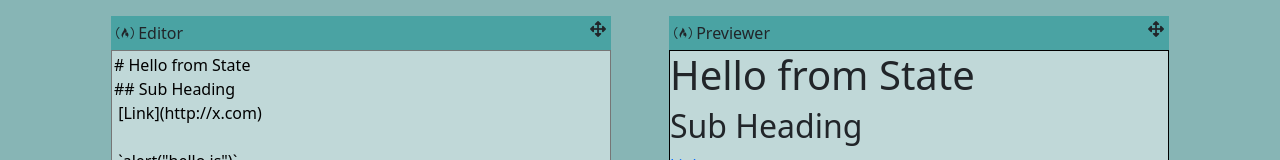
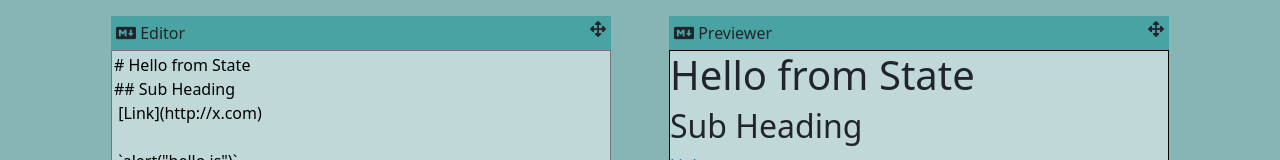
Before and after one commit to grayTurtle01/react-markdow-previewer, a React (Create React App) app: page / in a window 1280 px wide. Shown: the top 160 px of the page. Built offline with nearby package versions, Linux system fonts and the light colour scheme.

Commit message:
update: ToolBar component

```diff
--- a/src/components/Editor.jsx
+++ b/src/components/Editor.jsx
@@ -1,17 +1,12 @@
+import ToolBar from './ToolBar'
+
 const Editor = ({resizeEditor, input, editorBig, handleChange})=>{
 
     return (
     <div>
-
-        <div className="toolbar">
-          <div>
-            <i className="fab fa-free-code-camp"></i> Editor
-          </div>
-            { editorBig ?
-              <i className="fa fa-compress" onClick={resizeEditor}></i>:
-              <i className="fa fa-arrows-alt" onClick={resizeEditor}></i>
-            }
-        </div>
+       <ToolBar title={"Editor"}
+                resize={resizeEditor}
+                isBig={editorBig} />
 
 
         <textarea id="editor"
--- a/src/components/Previewer.jsx
+++ b/src/components/Previewer.jsx
@@ -1,21 +1,16 @@
+import ToolBar from './ToolBar'
+
 const Previewer = ({resizePreviewer, previewerBig})=> {
     return(
     <div>
 
-        <div className="toolbar">
-          <div>
-            <i className="fab fa-free-code-camp"></i> Previewer
-          </div>
-            {
-              previewerBig ?
-              <i className="fa fa-compress" onClick={resizePreviewer}></i> :
-              <i className="fa fa-arrows-alt" onClick={resizePreviewer}></i>
-            }
-        </div>
+        <ToolBar title={"Previewer"}
+                resize={resizePreviewer}
+                isBig={previewerBig} />
 
         <div id="previewer" ></div>
 
-      </div>
+    </div>
     )
 }
 
--- /dev/null
+++ b/src/components/ToolBar.jsx
@@ -0,0 +1,16 @@
+const ToolBar = ({title, resize, isBig})=>{
+    return(
+        <div className="toolbar">
+          <div>
+            <i className="fab fa-markdown"></i> {title}
+          </div>
+            {
+              isBig ?
+              <i className="fa fa-compress" onClick={resize}></i> :
+              <i className="fa fa-arrows-alt" onClick={resize}></i>
+            }
+        </div>
+    )
+}
+
+export default ToolBar;
```
Also changed, not shown: src/App.jsx (+3 -0 lines).
